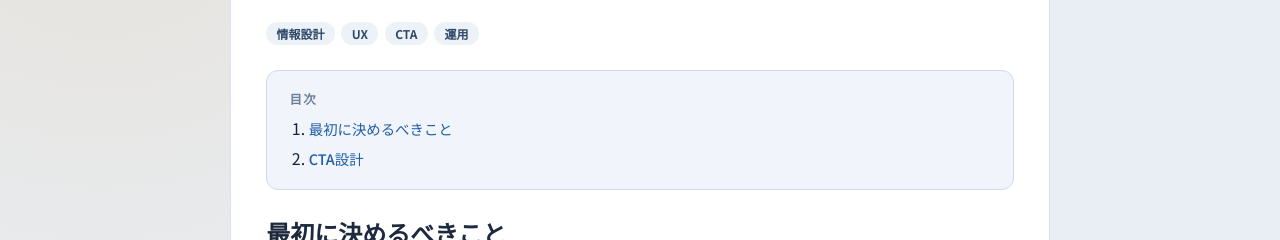
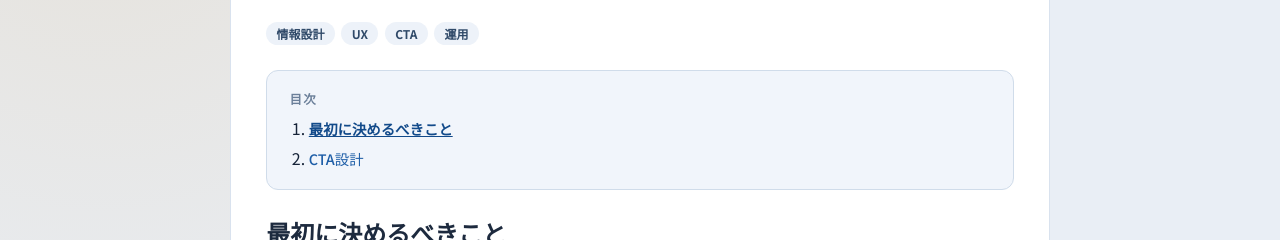
Before and after one commit to ysdev421/ys-portfolio, a Next.js app: page /blog/enterprise-blog-checklist-2026 in a window 1280 px wide. Shown: the part 362-602 px from the top of the page. Built offline with nearby package versions, Linux system fonts and the light colour scheme; a web font is replaced by a local one.

Commit message:
記事目次にスクロール追従ハイライトを追加

```diff
--- /dev/null
+++ b/app/blog/[slug]/TocNav.tsx
@@ -0,0 +1,72 @@
+"use client";
+
+import { useEffect, useMemo, useState } from "react";
+import styles from "./page.module.css";
+
+type TocItem = {
+  id: string;
+  heading: string;
+};
+
+type Props = {
+  items: TocItem[];
+};
+
+export function TocNav({ items }: Props) {
+  const [activeId, setActiveId] = useState(items[0]?.id ?? "");
+
+  const validItems = useMemo(
+    () => items.filter((item) => item.id.trim().length > 0),
+    [items],
+  );
+
+  useEffect(() => {
+    if (validItems.length === 0) {
+      return;
+    }
+
+    const elements = validItems
+      .map((item) => document.getElementById(item.id))
+      .filter((el): el is HTMLElement => el !== null);
+
+    if (elements.length === 0) {
+      return;
+    }
+
+    const observer = new IntersectionObserver(
+      (entries) => {
+        const visible = entries
+          .filter((entry) => entry.isIntersecting)
+          .sort((a, b) => a.boundingClientRect.top - b.boundingClientRect.top);
+        if (visible[0]?.target?.id) {
+          setActiveId(visible[0].target.id);
+        }
+      },
+      {
+        rootMargin: "-25% 0px -65% 0px",
+        threshold: [0, 1],
+      },
+    );
+
+    elements.forEach((el) => observer.observe(el));
+    return () => observer.disconnect();
+  }, [validItems]);
+
+  return (
+    <nav className={styles.toc} aria-label="目次">
+      <p className={styles.tocTitle}>目次</p>
+      <ol className={styles.tocList}>
+        {validItems.map((item) => (
+          <li key={item.id}>
+            <a
+              href={`#${item.id}`}
+              className={activeId === item.id ? styles.tocActive : ""}
+            >
+              {item.heading}
+            </a>
+          </li>
+        ))}
+      </ol>
+    </nav>
+  );
+}
--- a/app/blog/[slug]/page.module.css
+++ b/app/blog/[slug]/page.module.css
@@ -97,6 +97,12 @@
   color: #1e5ea7;
   font-weight: 500;
   transition: color 150ms ease;
+}
+
+.tocList a.tocActive {
+  color: #124a8a;
+  font-weight: 700;
+  text-decoration: underline;
 }
 
 @media (hover: hover) and (pointer: fine) {
--- a/app/blog/[slug]/page.tsx
+++ b/app/blog/[slug]/page.tsx
@@ -10,6 +10,7 @@ import {
 import { ReadingProgress } from "./ReadingProgress";
 import { ShareButton } from "./ShareButton";
 import { ScrollTop } from "./ScrollTop";
+import { TocNav } from "./TocNav";
 import styles from "./page.module.css";
 
 type PageProps = {
@@ -125,16 +126,12 @@ export default async function BlogDetailPage({ params }: PageProps) {
         )}
 
         {post.sections.length > 1 && (
-          <nav className={styles.toc} aria-label="目次">
-            <p className={styles.tocTitle}>目次</p>
-            <ol className={styles.tocList}>
-              {post.sections.map((section) => (
-                <li key={section.heading}>
-                  <a href={`#${headingId(section.heading)}`}>{section.heading}</a>
-                </li>
-              ))}
-            </ol>
-          </nav>
+          <TocNav
+            items={post.sections.map((section) => ({
+              id: headingId(section.heading),
+              heading: section.heading,
+            }))}
+          />
         )}
 
         <div className={styles.body}>
```
